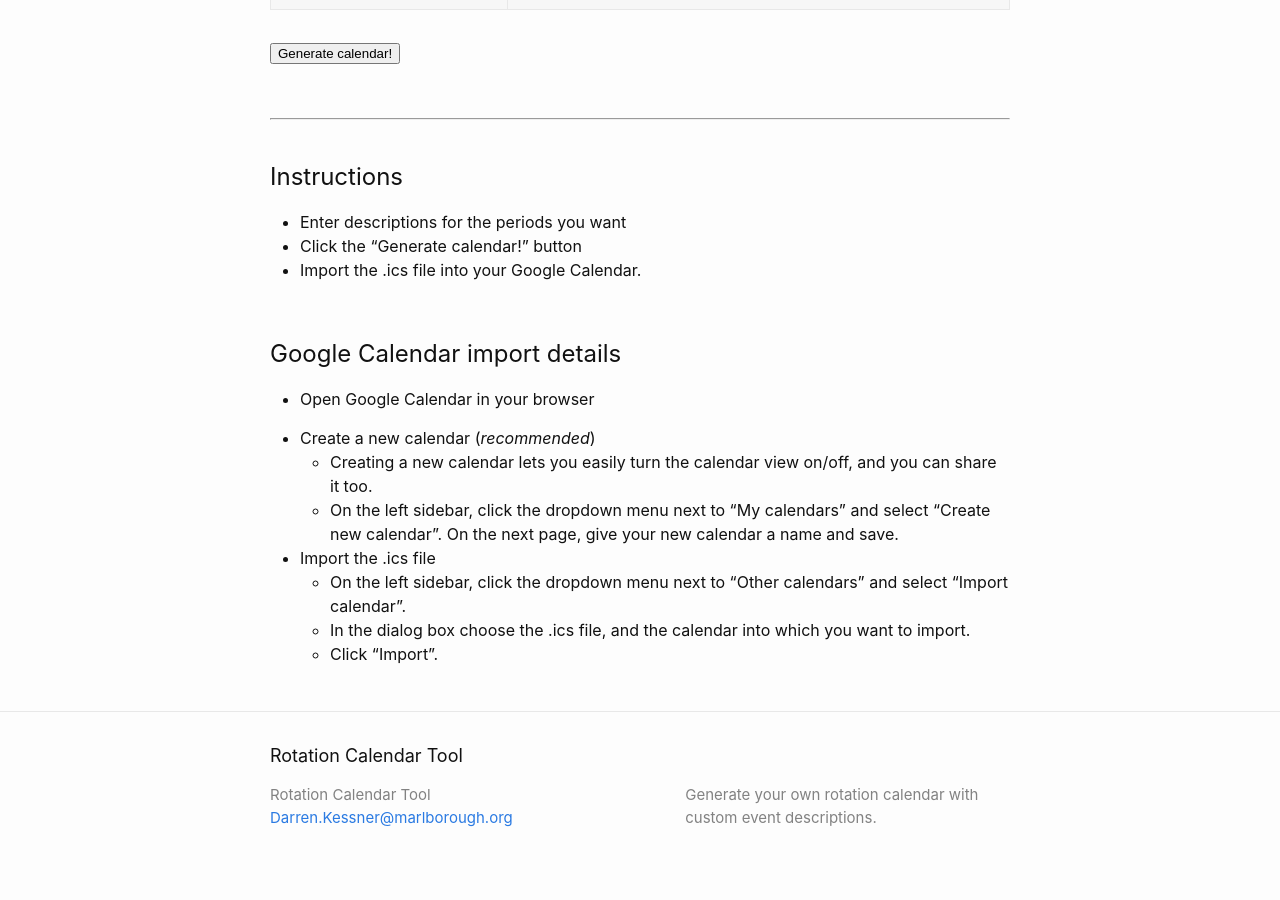
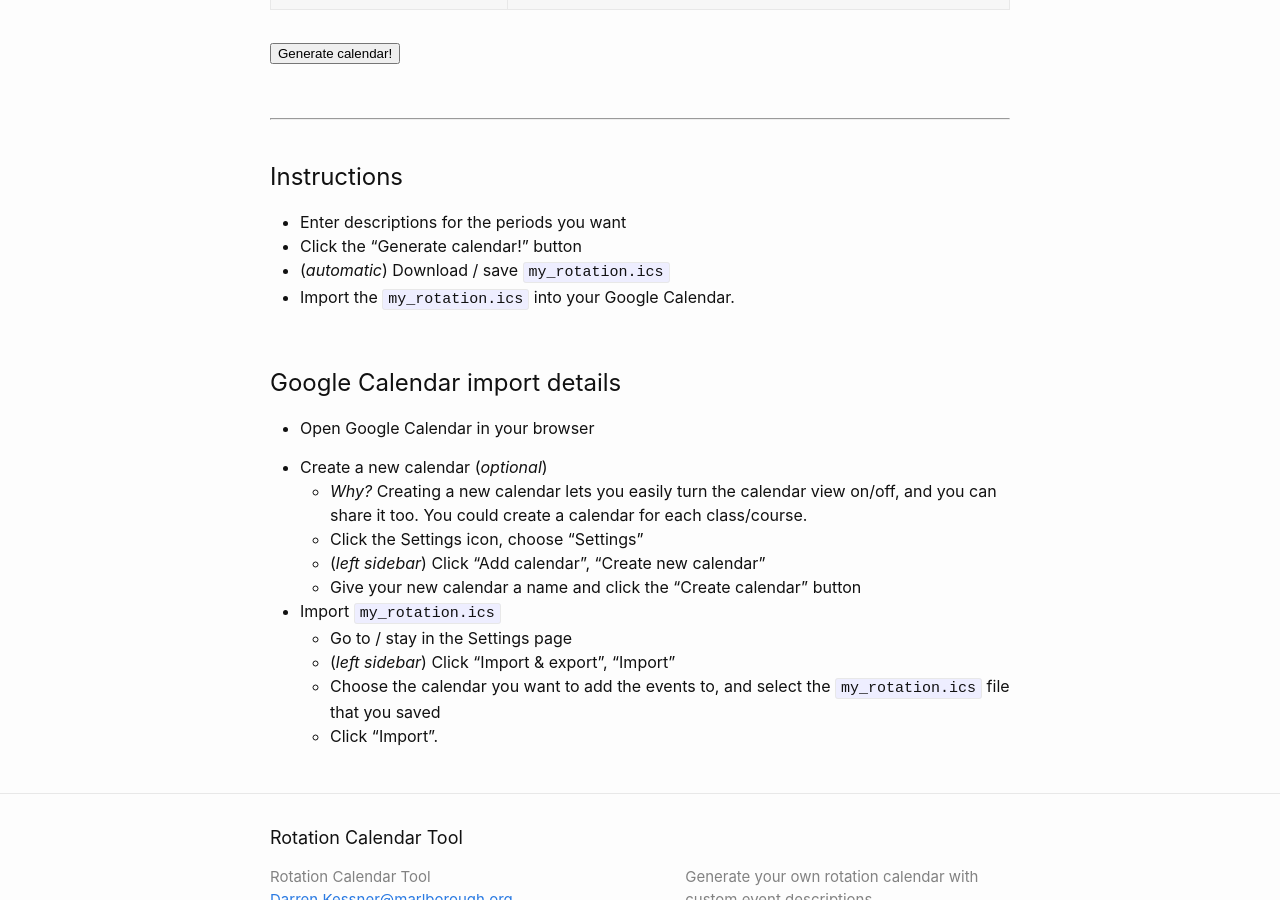
Before and after one commit to dkessner/ics_transform, a Jekyll site: the page built from index.md, in a window 1280 px wide and 900 px high, scrolled down 607 px. Built offline with Jekyll 4.4.1, drawn with Linux system fonts in a browser that asks for light colours; a script that is not in the unit is left out.

Commit message:
updated instructions for importing calendars

```diff
--- a/index.md
+++ b/index.md
@@ -32,7 +32,8 @@ Enter your custom event descriptions:
 
 - Enter descriptions for the periods you want
 - Click the "Generate calendar!" button
-- Import the .ics file into your Google Calendar.
+- (_automatic_) Download / save `my_rotation.ics`
+- Import the `my_rotation.ics` into your Google Calendar.
 
 <br/>
 
@@ -40,18 +41,20 @@ Enter your custom event descriptions:
 
 - Open Google Calendar in your browser
 
-- Create a new calendar (_recommended_)
-    - Creating a new calendar lets you easily turn the calendar view on/off,
-      and you can share it too.
-    - On the left sidebar, click the dropdown menu next to "My calendars" and
-      select "Create new calendar".  On the next page, give your new calendar a
-      name and save.
+- Create a new calendar (_optional_)
+    - _Why?_ Creating a new calendar lets you easily turn the calendar view
+      on/off, and you can share it too.  You could create a calendar for each
+      class/course.
+    - Click the Settings icon, choose "Settings"
+    - (_left sidebar_) Click "Add calendar", "Create new calendar"
+    - Give your new calendar a name and click the "Create calendar" button
 
-- Import the .ics file
-    - On the left sidebar, click the dropdown menu next to "Other calendars"
-      and select "Import calendar".
-    - In the dialog box choose the .ics file, and the calendar into which you
-      want to import.
+
+- Import `my_rotation.ics`
+    - Go to / stay in the Settings page
+    - (_left sidebar_) Click "Import & export", "Import"
+    - Choose the calendar you want to add the events to, and select the
+        `my_rotation.ics` file that you saved
     - Click "Import".
 
 
```
